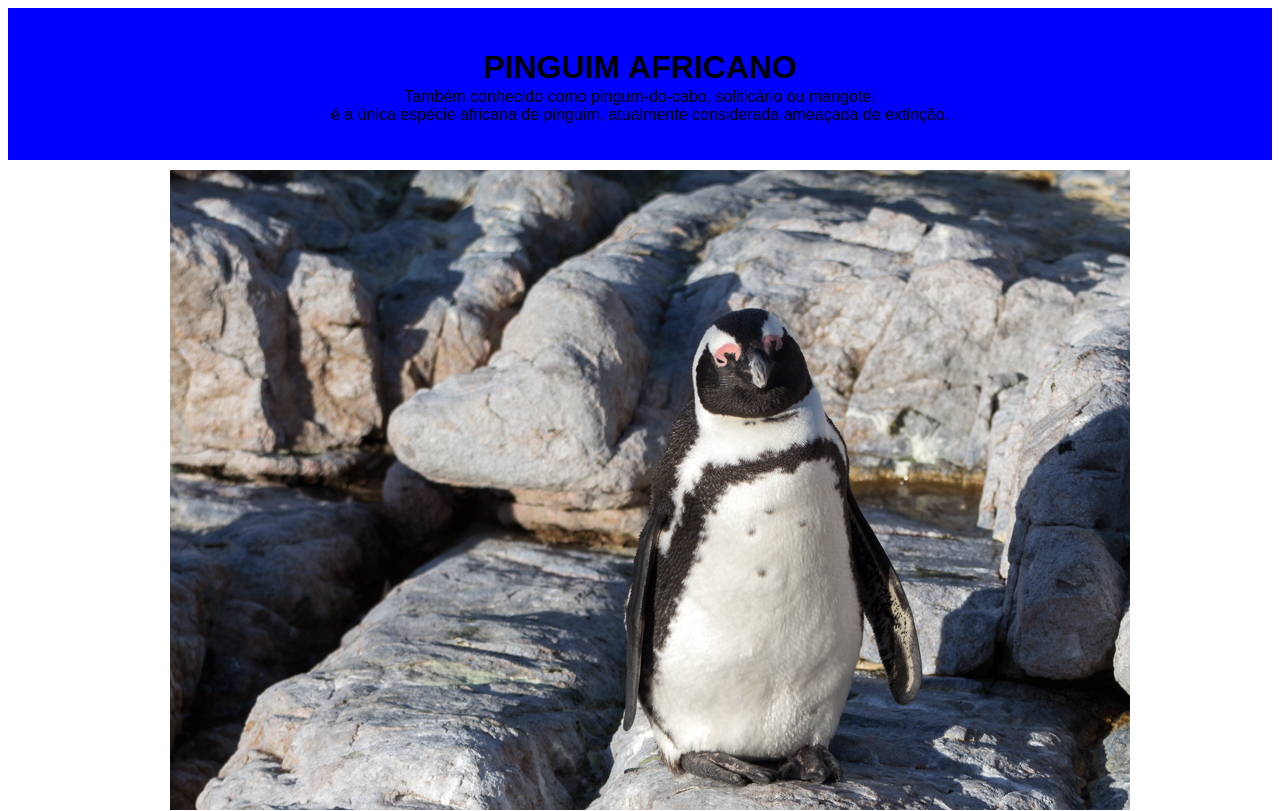
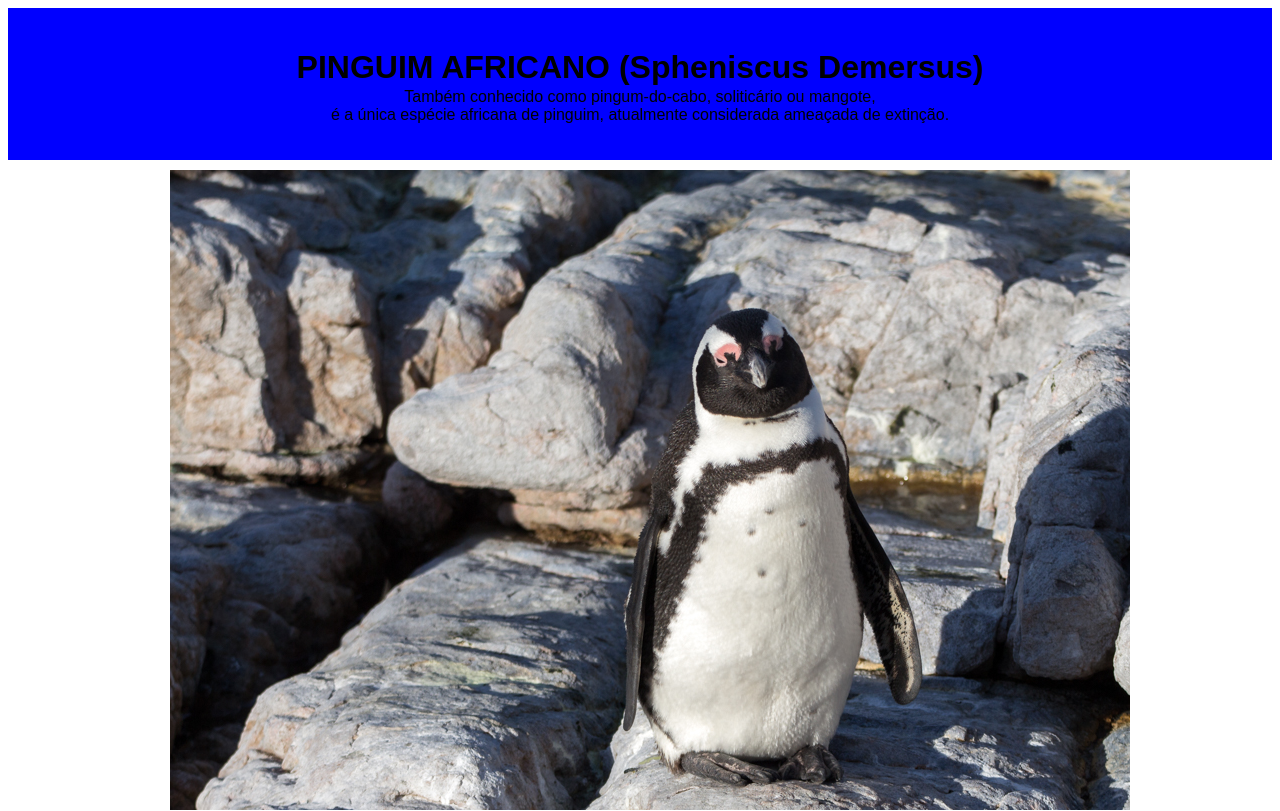
Before and after one commit to NandahBrodt/forum-pinguimafricano, a plain HTML site: page índice.html in a window 1280 px wide. Shown: the top 811 px of the page. Drawn offline with Linux system fonts and the light colour scheme.

Commit message:
Update and rename index.html to índice.html

```diff
--- a/index.html
+++ b/índice.html
@@ -9,7 +9,7 @@
     </head>
     <body>
         <header class="header">
-            <h1 id="title">PINGUIM AFRICANO</h1>
+            <h1 id="title">PINGUIM AFRICANO (Spheniscus Demersus)</h1>
             <p id="subtitle">Também conhecido como pingum-do-cabo, soliticário ou mangote,<br> é a única espécie africana de pinguim, atualmente considerada ameaçada de extinção.</p>
         </header>
         <main>
```
